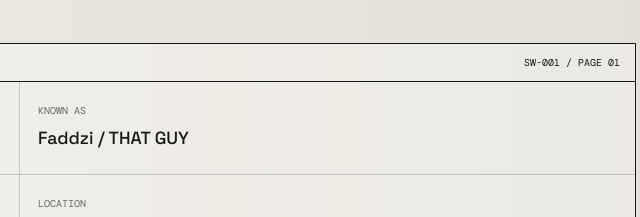
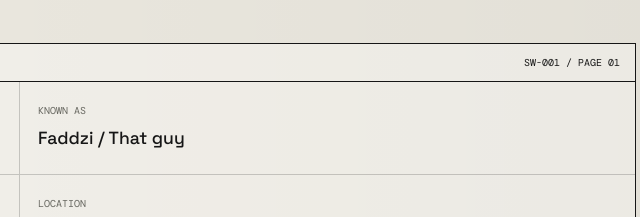
Before and after one commit to Faddzi/single-file-website-personal, a plain HTML site: page index.html in a window 1280 px wide. Shown: the part 1248-1465 px from the top of the page, 620-1260 px from the left. Drawn offline with nearby package versions, Linux system fonts and the light colour scheme.

Commit message:
changed an alias

```diff
--- a/index.html
+++ b/index.html
@@ -263,7 +263,7 @@
         <div class="record">
           <div class="record-bar"><span>PERSONNEL</span><span>SW-001 / PAGE 01</span></div>
           <div class="record-grid">
-            <div class="field"><label>Name</label><strong>Muffaddal</strong></div><div class="field"><label>Known as</label><strong>Faddzi / THAT GUY</strong></div>
+            <div class="field"><label>Name</label><strong>Muffaddal</strong></div><div class="field"><label>Known as</label><strong>Faddzi / That guy</strong></div>
             <div class="field"><label>Occupation</label><strong>???</strong></div><div class="field"><label>Location</label><strong>Classified</strong></div>
             <div class="field"><label>Current status</label><strong class="red">Online</strong></div><div class="field"><label>Threat level</label><strong>Mostly Harmless</strong></div>
             <div class="field"><label>Primary function</label><strong>Builds things</strong></div><div class="field"><label>Secondary function</label><strong>Forgetfulness (unless scheduled a reminder)</strong></div>
```
